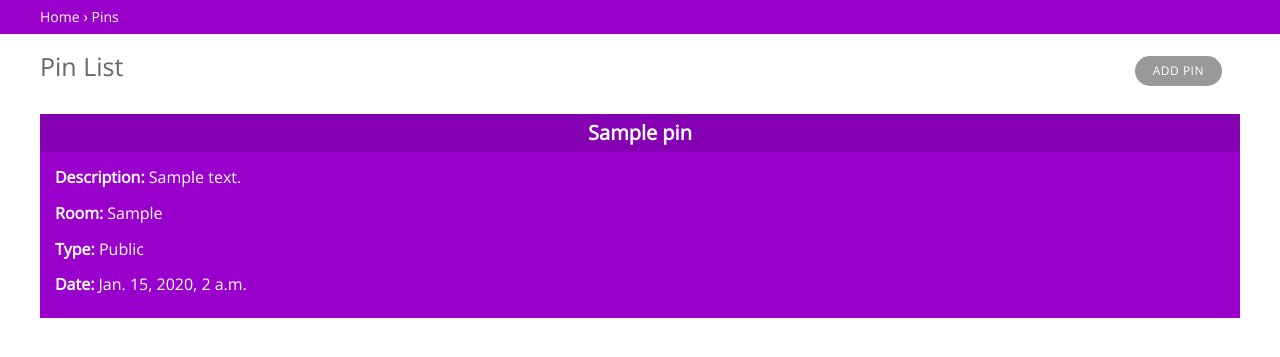
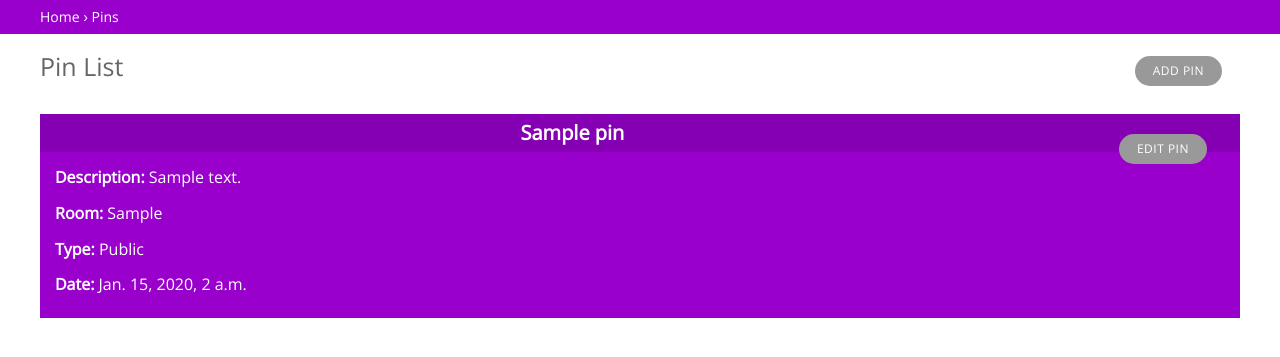
Before and after one commit to jbryant5/GarfieldWAY, a Django app: page /pins/ in a window 1280 px wide. Shown: the part 60-417 px from the top of the page. Run offline with Django 3.2, Linux system fonts and the light colour scheme; tables that the repository leaves empty hold one stand-in row (values such as "Sample post").

Commit message:
added edit pin button, but need to align it

```diff
--- a/pins/templates/pins/index.html
+++ b/pins/templates/pins/index.html
@@ -56,6 +56,12 @@
 
 					<div class="pinlist">
 
+						<ul class="object-tools">
+							<li>
+								<a href="/pins/edit/" id="changelink">Edit pin</a>
+							</li>
+						</ul>
+
 						<div>
 
 						<h1>
--- a/static/css/base.css
+++ b/static/css/base.css
@@ -74,6 +74,7 @@ div.pinlist {
 	background: #9900cc;
 	margin-top: 15px;
 	padding-bottom: 8px;
+	vertical-align: middle;
 }
 
 div.pinlist h1 {
@@ -99,7 +100,6 @@ div.pinlist ul {
 	color: #ffffff;
 	margin: 15px 15px;
 }
-
 
 /* PAGE STRUCTURE */
 
@@ -189,7 +189,7 @@ ACTION ICONS
 
 .changelink, .inlinechangelink {
     padding-left: 16px;
-    background: url(../img/icon-changelink.svg) 0 1px no-repeat;
+    /* background: url(../img/icon-changelink.svg) 0 1px no-repeat; */
 }
 
 .deletelink {
@@ -250,6 +250,14 @@ a.deletelink:focus, a.deletelink:hover {
     color: #fff;
 	text-decoration: none;
 }
+
+/* .object-tools #changelink { */
+	/* padding: 3px 14px; */
+	/* font-size: 11px; */
+	/* vertical-align: middle; */
+	/* /* position: relative; */ */
+	/* /* bottom: 25px; */ */
+/* } */
 
 .object-tools a:focus, .object-tools a:hover {
     background-color: #8600b3;
```
